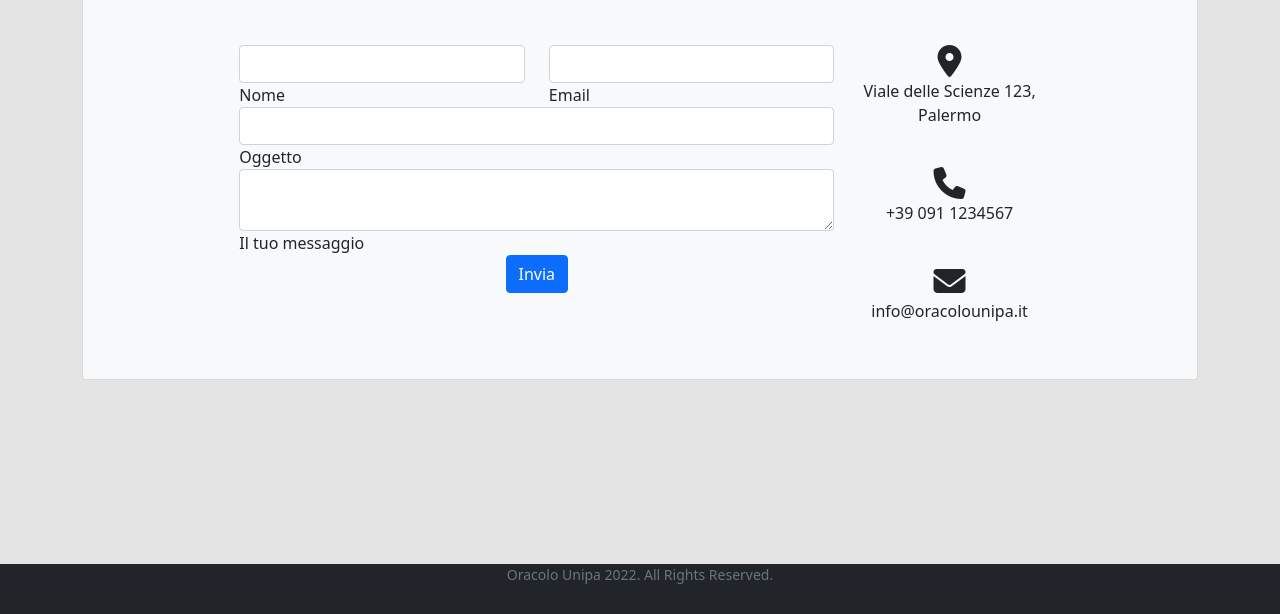
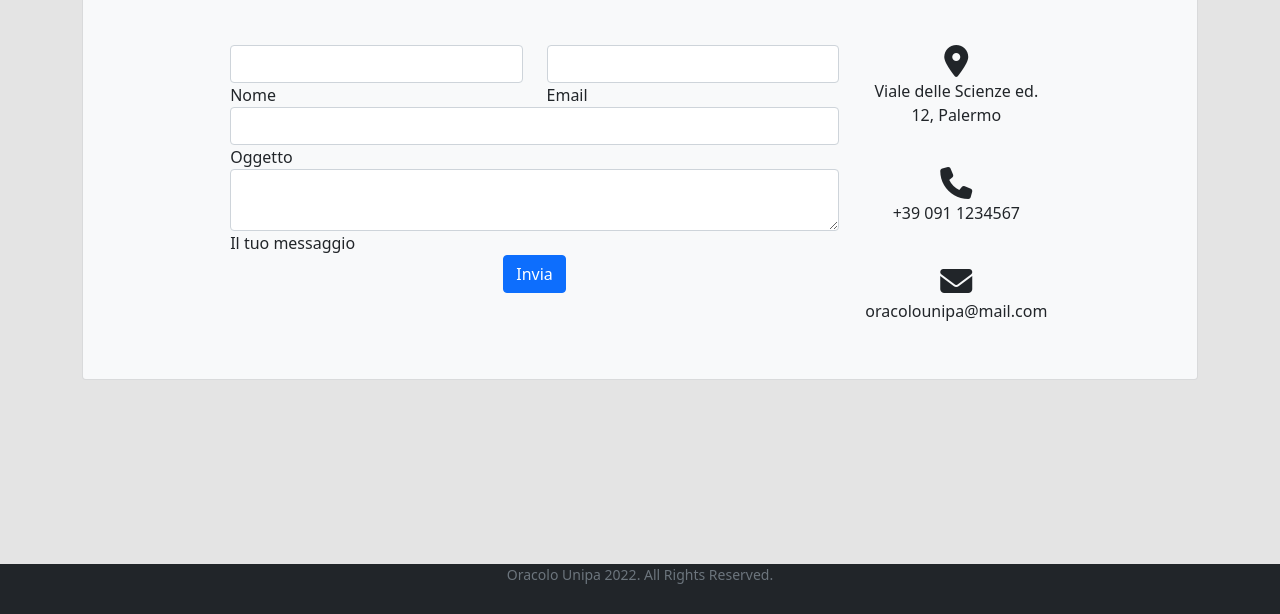
Before and after one commit to loracolodiunipa/loracolodiunipa.github.io, a plain HTML site: page contatti.html in a window 1280 px wide. Shown: the part 186-800 px from the top of the page. Drawn offline with nearby package versions, Linux system fonts and the light colour scheme.

Commit message:
cambiamenti minori ai file

```diff
--- a/contatti.html
+++ b/contatti.html
@@ -125,7 +125,7 @@
                         <div class="col-md-3 text-center">
                             <ul class="list-unstyled mb-0">
                                 <li><i class="fa fa-map-marker fa-2x"></i>
-                                    <p>Viale delle Scienze 123, Palermo</p>
+                                    <p>Viale delle Scienze ed. 12, Palermo</p>
                                 </li>
 
                                 <li><i class="fa fa-phone mt-4 fa-2x"></i>
@@ -133,7 +133,7 @@
                                 </li>
 
                                 <li><i class="fa fa-envelope mt-4 fa-2x"></i>
-                                    <p>info@oracolounipa.it</p>
+                                    <p>oracolounipa@mail.com</p>
                                 </li>
                             </ul>
                         </div>
```
Also changed, not shown: chisiamo.html (+0 -2 lines).
